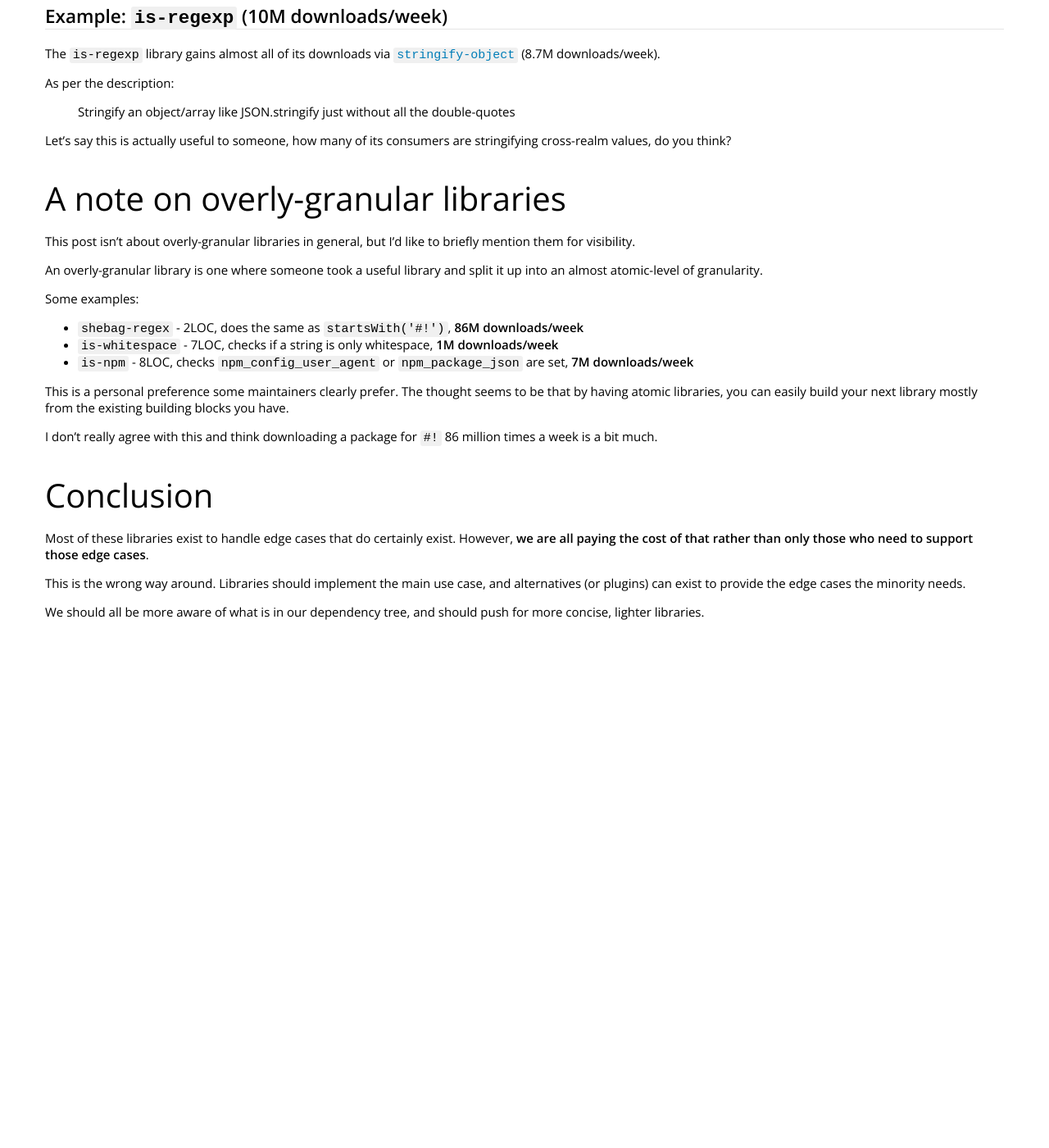
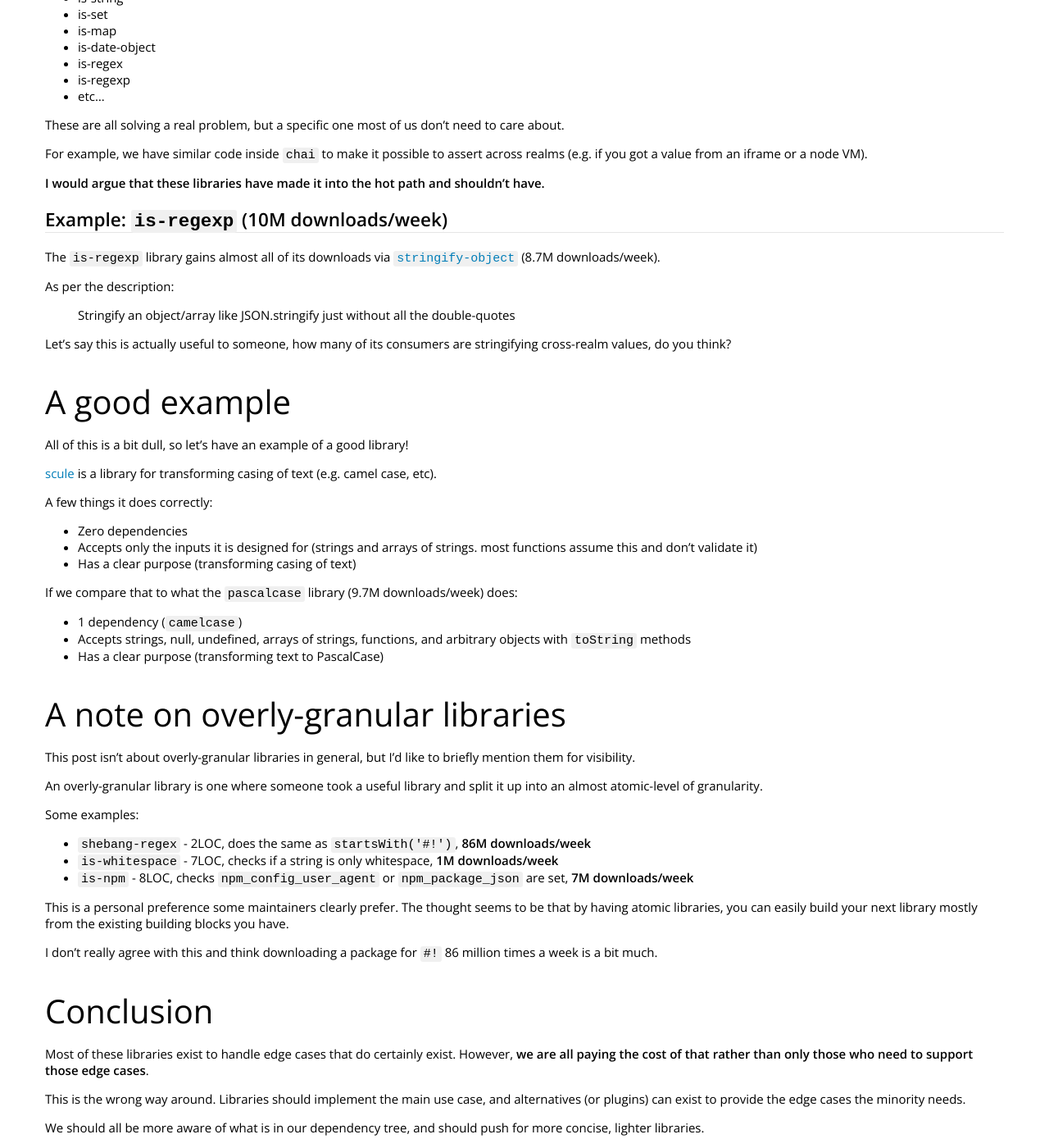
Before and after one commit to 43081j/43081j.github.io, a Jekyll site: the page built from _posts/2025-09-09-overengineering-inputs.md, in a window 1280 px wide and 1400 px high, scrolled down 3624 px. Shown: the whole window at 82% size. Built offline with Jekyll 4.4.1, drawn with Linux system fonts in a browser that asks for light colours; nearby versions of some CDN libraries; comment, search, counter and statistics services are not loaded; before the commit the page ends 4395 px from its top, so only the background shows below that; some of the changed text lies outside the part shown.

Commit message:
docs: reword some bits

````diff
--- a/_posts/2025-09-09-overengineering-inputs.md
+++ b/_posts/2025-09-09-overengineering-inputs.md
@@ -5,6 +5,8 @@
 ---
 
 This is just some of what I've been pondering recently - particularly in terms of how we ended up with such overly-granular dependency trees.
+
+I think we've ended up with many libraries in our ecosystem which are edge-case-first, the opposite to what I'd expect. I'll give a few examples and some thoughts around this, mostly in the hope we can start to trim some of it away.
 
 # The problem
 
@@ -46,6 +45,9 @@
   }
   if (typeof max === 'string' && Number.isNaN(Number(max))) {
     throw new Error('max must be a number or a number-like string');
+  }
+  if (Number(min) > Number(max)) {
+    throw new Error('min must be less than or equal to max');
   }
   return Math.min(Math.max(value, min), max);
 }
@@ -80,6 +82,16 @@
 # How it should be
 
 This, in my opinion, is poor technical design we've all ended up dealing with over the years. Carrying the baggage of these overly-granular libraries that exist to handle edge cases we've probably never encountered.
+
+I think it should have been:
+
+```ts
+export function clamp(value: number, min: number, max: number): number {
+  return Math.min(Math.max(value, min), max);
+}
+```
+
+_Maybe_ with some `min < max` validation, but even that is debatable. At this point, you may as well inline the `Math.min(Math.max(...))` expression instead of using a dependency.
 
 **We should be able to define our functions to accept the inputs they are designed for, and not try to handle every possible edge case.**
 
@@ -190,6 +202,24 @@
 
 Let's say this is actually useful to someone, how many of its consumers are stringifying cross-realm values, do you think?
 
+# A good example
+
+All of this is a bit dull, so let's have an example of a good library!
+
+[scule](https://www.npmjs.com/package/scule) is a library for transforming casing of text (e.g. camel case, etc).
+
+A few things it does correctly:
+
+- Zero dependencies
+- Accepts only the inputs it is designed for (strings and arrays of strings. most functions assume this and don't validate it)
+- Has a clear purpose (transforming casing of text)
+
+If we compare that to what the `pascalcase` library (9.7M downloads/week) does:
+
+- 1 dependency (`camelcase`)
+- Accepts strings, null, undefined, arrays of strings, functions, and arbitrary objects with `toString` methods
+- Has a clear purpose (transforming text to PascalCase)
+
 # A note on overly-granular libraries
 
 This post isn't about overly-granular libraries in general, but I'd like to briefly mention them for visibility.
@@ -198,7 +228,7 @@
 
 Some examples:
 
-- `shebag-regex` - 2LOC, does the same as `startsWith('#!')`, **86M downloads/week**
+- `shebang-regex` - 2LOC, does the same as `startsWith('#!')`, **86M downloads/week**
 - `is-whitespace` - 7LOC, checks if a string is only whitespace, **1M downloads/week**
 - `is-npm` - 8LOC, checks `npm_config_user_agent` or `npm_package_json` are set, **7M downloads/week**
 
````
Also changed, not shown: other parts of _posts/2025-09-09-overengineering-inputs.md (+0 -3 lines).
